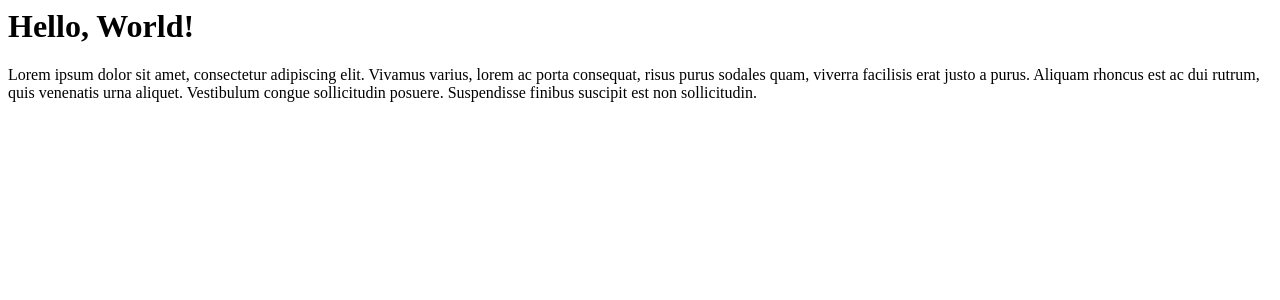
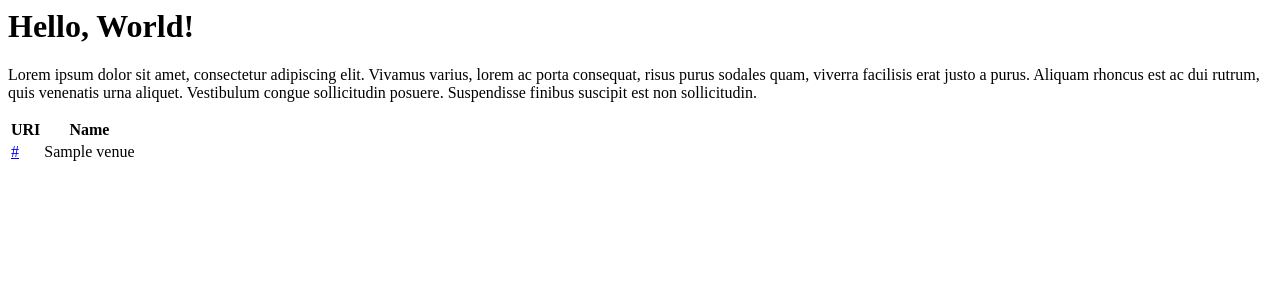
Before and after one commit to acidghost/knowledge-representation-on-the-web, a Python web app: template milestone1/app/static/templates/index.html in a window 1280 px wide. Shown: the top 300 px of the page. Run offline with Jinja, Linux system fonts and the light colour scheme; the template is opened without the code that fills it: most values are stand-ins (such as "Sample title", 1, 10 or a date in 2020).

Commit message:
interface frontend with datastore [mls1]

```diff
--- a/milestone1/app/server.py
+++ b/milestone1/app/server.py
@@ -12,7 +12,7 @@ assets = Environment(app)
 sparql = SPARQL(app)
 
 # setup frontend code compilers
-coffee = Bundle('coffee/**/*', 'coffee/main.coffee',
+coffee = Bundle('coffee/app.coffee', 'coffee/**/*.coffee',
             filters='coffeescript')
 js = Bundle('components/jquery/dist/jquery.js',
             'components/angular/angular.js',
--- a/milestone1/app/static/templates/index.html
+++ b/milestone1/app/static/templates/index.html
@@ -6,3 +6,21 @@
 		</div>
 	</div>
 </div>
+
+<div class="row">
+	<div class="col-xs-12">
+		<table class="table table-hover">
+			<thead>
+				<tr>
+					<th>URI</th><th>Name</th>
+				</tr>
+			</thead>
+			<tbody>
+				<tr ng-repeat="venue in home.venues">
+					<td><a href="{{ venue.href }}">{{ venue.href }}</a></td>
+					<td>{{ venue.name }}</td>
+				</tr>
+			</tbody>
+		</table>
+	</div>
+</div>
```
Also changed, not shown: 4 other files.
